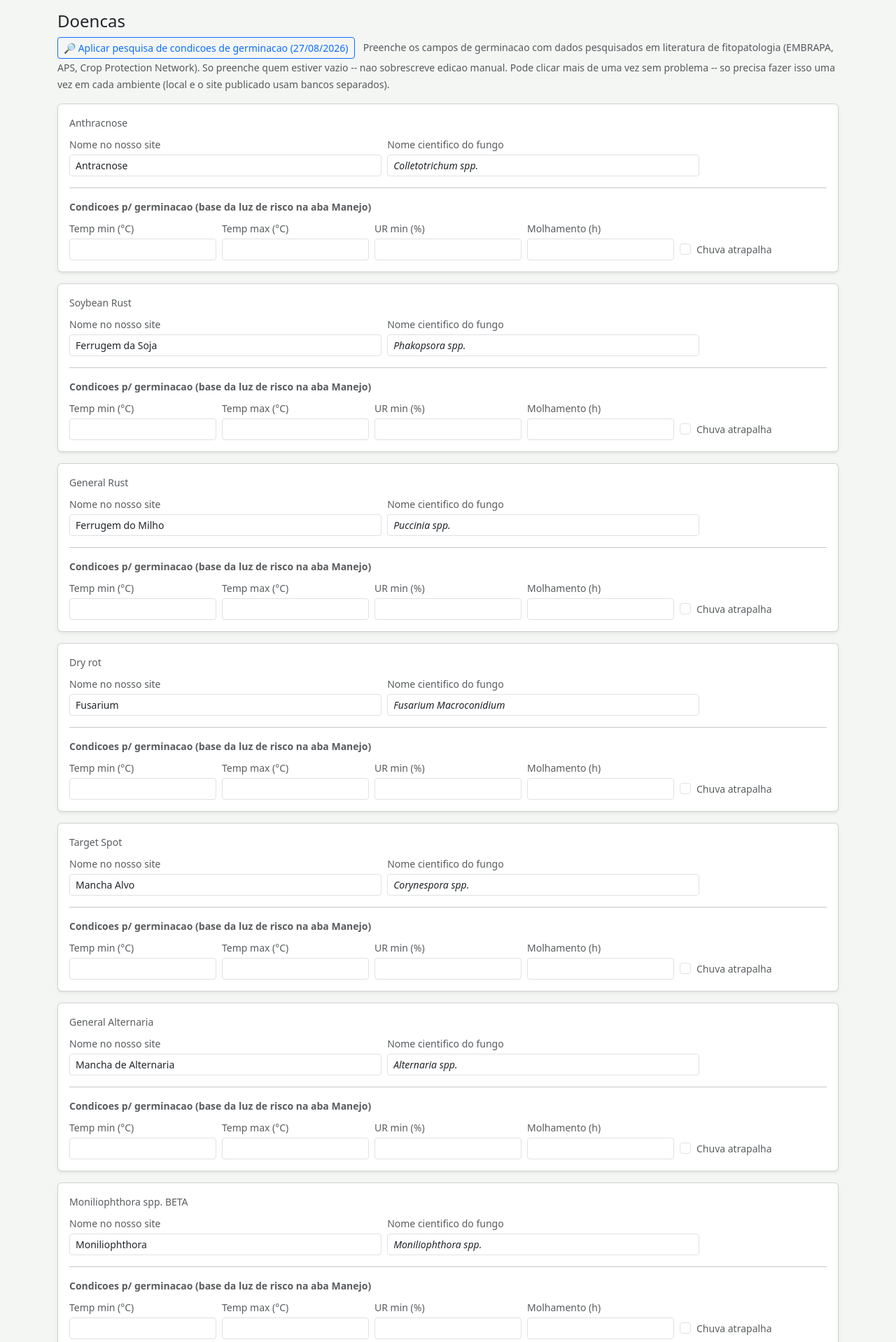
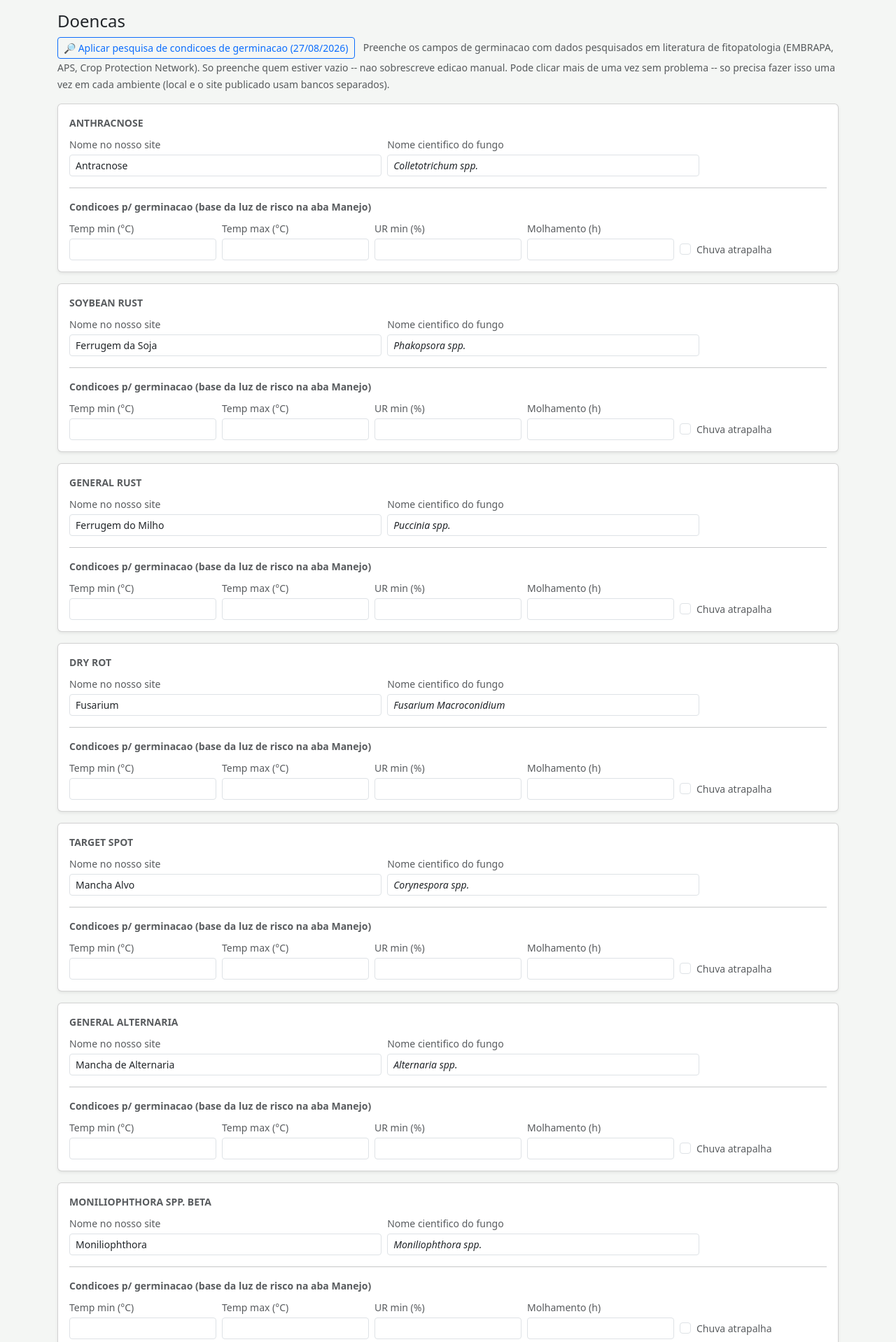
Before and after one commit to alanmauro-oneagro/monitoresporos, a Flask app: page /admin/doencas in a window 1280 px wide. Shown: the part 59-1977 px from the top of the page at 70% size. Run offline with Flask 3, Linux system fonts and the light colour scheme; the visitor is signed in with stand-in values (Sample User, id 1); data comes from the database, SQL or seed files in the repository.

Commit message:
Destacar nome original do BioScout em negrito e maiusculo (aba Doencas)
Co-Authored-By: Claude Sonnet 5 <noreply@anthropic.com>

```diff
--- a/webapp/templates/admin_doencas.html
+++ b/webapp/templates/admin_doencas.html
@@ -23,7 +23,7 @@
 <div class="card shadow-sm mb-3">
     <div class="card-body">
         <div class="d-flex justify-content-between align-items-center mb-2">
-            <span class="text-muted small">{{ d.en }}</span>
+            <span class="text-muted small fw-bold text-uppercase">{{ d.en }}</span>
             <input type="hidden" name="display_name_en" value="{{ d.en }}">
         </div>
         <div class="row gx-2">
```
